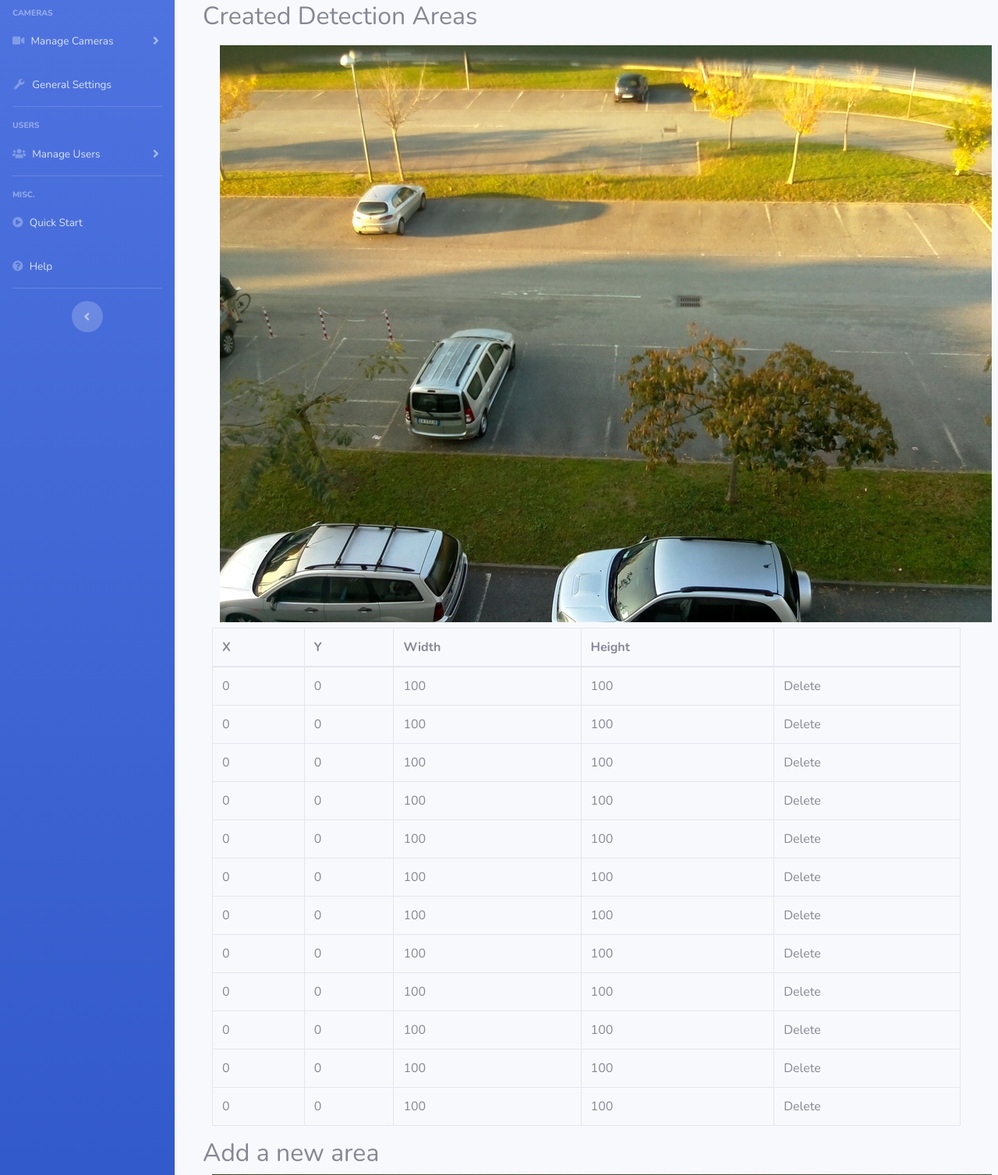
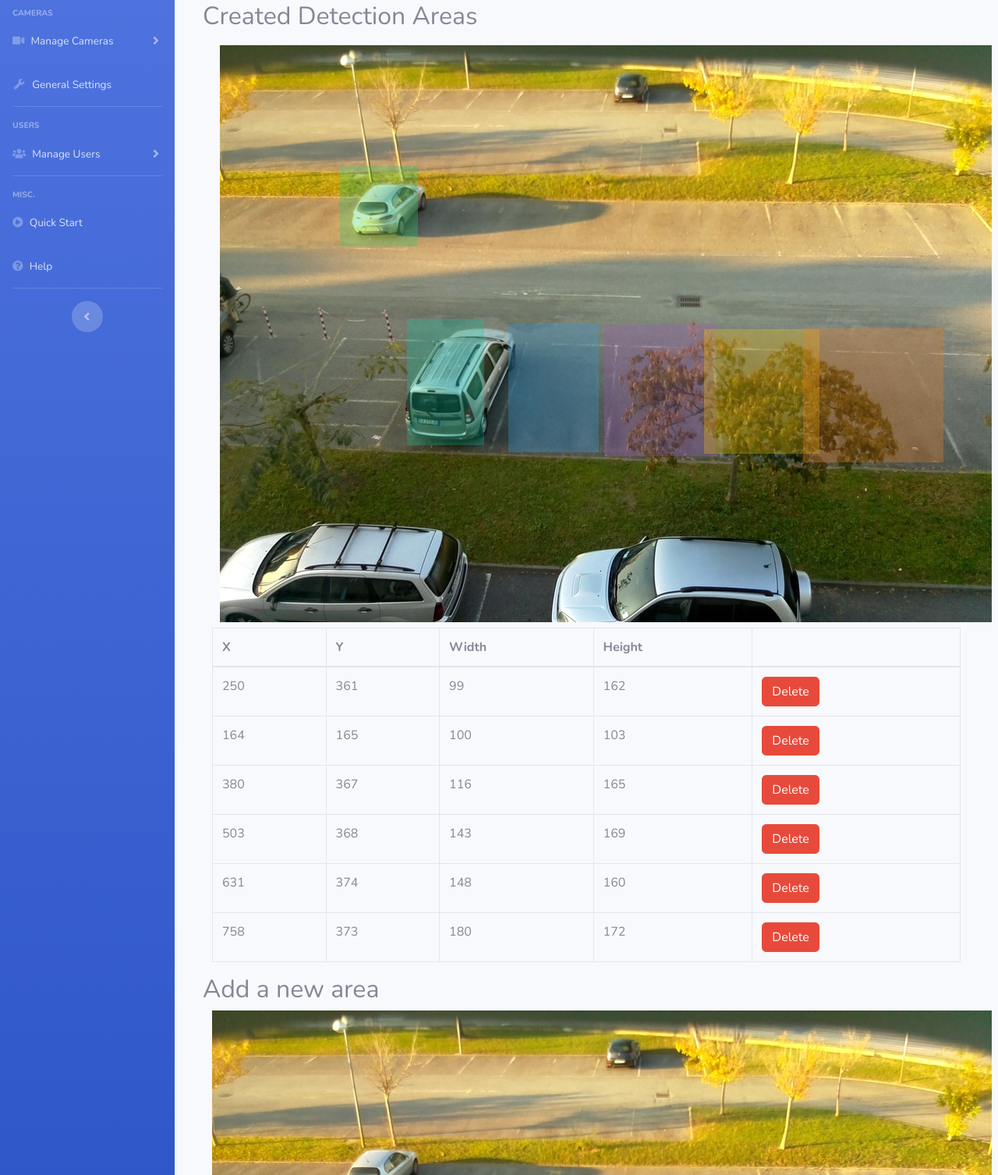
Before and after one commit to TheSlipper/Parkind, a Django app: page /ui/cameras/manage/detection_areas in a window 1280 px wide. Shown: the part 280-1787 px from the top of the page at 78% size. Run offline with Django 3.2, Linux system fonts and the light colour scheme; some libraries are stand-ins or nearby versions.

Commit message:
Finished client-side parking area management

```diff
--- a/ui/templates/ui/cameras/detection_areas.html
+++ b/ui/templates/ui/cameras/detection_areas.html
@@ -42,7 +42,7 @@
             </div>
             <div class="row">
                 <div class="col-sm-12">
-                    <table class="table table-bordered">
+                    <table class="table table-bordered" id="areaTable">
                         <thead>
                         <tr>
                             <th>X</th>
@@ -52,92 +52,7 @@
                             <th></th>
                         </tr>
                         </thead>
-                        <tbody>
-                        <tr>
-                            <td>0</td>
-                            <td>0</td>
-                            <td>100</td>
-                            <td>100</td>
-                            <td>Delete</td>
-                        </tr>
-                        <tr>
-                            <td>0</td>
-                            <td>0</td>
-                            <td>100</td>
-                            <td>100</td>
-                            <td>Delete</td>
-                        </tr>
-                        <tr>
-                            <td>0</td>
-                            <td>0</td>
-                            <td>100</td>
-                            <td>100</td>
-                            <td>Delete</td>
-                        </tr>
-                        <tr>
-                            <td>0</td>
-                            <td>0</td>
-                            <td>100</td>
-                            <td>100</td>
-                            <td>Delete</td>
-                        </tr>
-                        <tr>
-                            <td>0</td>
-                            <td>0</td>
-                            <td>100</td>
-                            <td>100</td>
-                            <td>Delete</td>
-                        </tr>
-                        <tr>
-                            <td>0</td>
-                            <td>0</td>
-                            <td>100</td>
-                            <td>100</td>
-                            <td>Delete</td>
-                        </tr>
-                        <tr>
-                            <td>0</td>
-                            <td>0</td>
-                            <td>100</td>
-                            <td>100</td>
-                            <td>Delete</td>
-                        </tr>
-                        <tr>
-                            <td>0</td>
-                            <td>0</td>
-                            <td>100</td>
-                            <td>100</td>
-                            <td>Delete</td>
-                        </tr>
-                        <tr>
-                            <td>0</td>
-                            <td>0</td>
-                            <td>100</td>
-                            <td>100</td>
-                            <td>Delete</td>
-                        </tr>
-                        <tr>
-                            <td>0</td>
-                            <td>0</td>
-                            <td>100</td>
-                            <td>100</td>
-                            <td>Delete</td>
-                        </tr>
-                        <tr>
-                            <td>0</td>
-                            <td>0</td>
-                            <td>100</td>
-                            <td>100</td>
-                            <td>Delete</td>
-                        </tr>
-                        <tr>
-                            <td>0</td>
-                            <td>0</td>
-                            <td>100</td>
-                            <td>100</td>
-                            <td>Delete</td>
-                        </tr>
-                        </tbody>
+                        <tbody id="areaTableBody"></tbody>
                     </table>
                 </div>
             </div>
@@ -149,22 +64,15 @@
                     <img src="{% static 'img/prototyping/parking_test_image.jpg' %}" class="mx-auto mt-0" id="target">
                 </div>
             </div>
-            <div class="row mt-2">
-                <div id="coords" class="coords col-sm-7">
-                    <label>X1 <input type="text" size="4" id="x1" name="x1"/></label>
-                    <label>Y1 <input type="text" size="4" id="y1" name="y1"/></label>
-                    <label>X2 <input type="text" size="4" id="x2" name="x2"/></label>
-                    <label>Y2 <input type="text" size="4" id="y2" name="y2"/></label>
-                    <label>W <input type="text" size="4" id="w" name="w"/></label>
-                    <label>H <input type="text" size="4" id="h" name="h"/></label>
+            <div class="row mt-2 mb-5">
+                <div id="coords" class="coords col-sm-5">
+                    <label>X1: <input type="text" size="4" id="x1" name="x1"/></label>
+                    <label>Y1: <input type="text" size="4" id="y1" name="y1"/></label>
+                    <label>W: <input type="text" size="4" id="w" name="w"/></label>
+                    <label>H: <input type="text" size="4" id="h" name="h"/></label>
                 </div>
-                <div class="col-sm-4">
-                    <button class="btn btn-success btn-block">Add area</button>
-                </div>
-            </div>
-            <div class="row">
-                <div class="col-sm-12 mt-4">
-                    <button class="btn btn-primary btn-lg btn-block">Save changes</button>
+                <div class="col-sm-7">
+                    <button class="btn btn-success btn-block" onclick="registerArea()">Register Area</button>
                 </div>
             </div>
         </div>
@@ -176,6 +84,12 @@
     <script>
         {#TODO:  Update the camera select based on the selected device #}
         {#TODO: Retrieval of one frame from selected camera #}
+        let places = [{id: 0, x: 250, y: 361, width: 99, height: 162},
+            {id: 1, x: 164, y: 165, width: 100, height: 103},
+            {id: 2, x: 380, y: 367, width: 116, height: 165},
+            {id: 3, x: 503, y: 368, width: 143, height: 169},
+            {id: 4, x: 631, y: 374, width: 148, height: 160},
+            {id: 5, x: 758, y: 373, width: 180, height: 172}];
         let finalX1, finalX2, finalY1, finalY2;
 
         jQuery(function ($) {
@@ -204,8 +118,6 @@
         function showCoords(c) {
             $('#x1').val(c.x);
             $('#y1').val(c.y);
-            $('#x2').val(c.x2);
-            $('#y2').val(c.y2);
             $('#w').val(c.w);
             $('#h').val(c.h);
         }
@@ -214,12 +126,61 @@
             $('#coords input').val('');
         }
 
+        function deleteArea(btn, dbId) {
+            let row = btn.parentNode.parentNode;
+            row.parentNode.removeChild(row);
+            places = places.filter(area => area.id !== dbId);
+
+            // TODO: API call
+            drawImageWithSelectedAreas();
+            updateTableWithSelectedAreas();
+        }
+
+        function registerArea() {
+            let obj = {
+                id: places[places.length - 1].id + 1, // TODO: Extract the newest id from API instead
+                x: document.getElementById('x1').value,
+                y: document.getElementById('y1').value,
+                width: document.getElementById('w').value,
+                height: document.getElementById('h').value
+            };
+            places.push(obj);
+            drawImageWithSelectedAreas();
+            updateTableWithSelectedAreas();
+            // TODO: Register in database via the API
+        }
+
         function drawImageWithSelectedAreas() {
+            const COLORS = ['#1abc9c', '#2ecc71', '#3498db', '#9b59b6', '#f1c40f', '#e67e22', '#e74c3c'];
             let ctx = document.getElementById('detectionAreasCanvas').getContext('2d');
             let img = document.getElementById('target');
+            let i = 0;
+            ctx.beginPath();
             ctx.drawImage(img, 10, 10);
+            ctx.globalAlpha = 0.3;
+            places.forEach(area => {
+                ctx.fillStyle = COLORS[i];
+                ctx.fillRect(area.x, area.y, area.width, area.height);
+                ctx.stroke();
+                i++;
+                if (i === COLORS.length)
+                    i = 0;
+            });
+            ctx.globalAlpha = 1.0;
+        }
+
+        function updateTableWithSelectedAreas() {
+            let tableBody = document.getElementById('areaTableBody');
+            let text = "";
+            for (i = 0; i < places.length; i++) {
+                let area = places[i];
+                text += `<tr><td>${area.x}</td><td>${area.y}</td><td>${area.width}</td><td>${area.height}</td>
+                        <td><button class="btn btn-danger" onclick="deleteArea(this, ${area.id})">Delete</button></td></tr>`;
+            }
+            tableBody.innerHTML = text;
         }
 
         drawImageWithSelectedAreas();
+        updateTableWithSelectedAreas();
     </script>
 {% endblock %}
```
